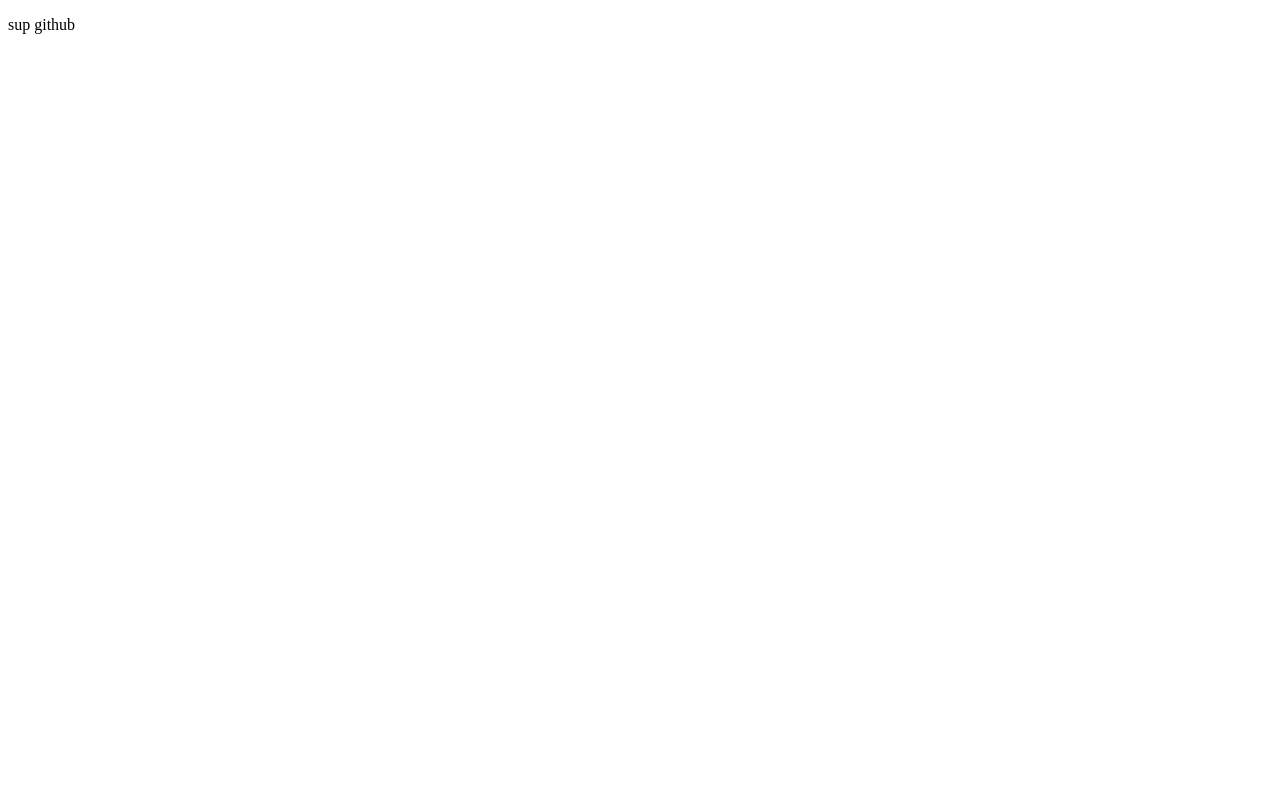
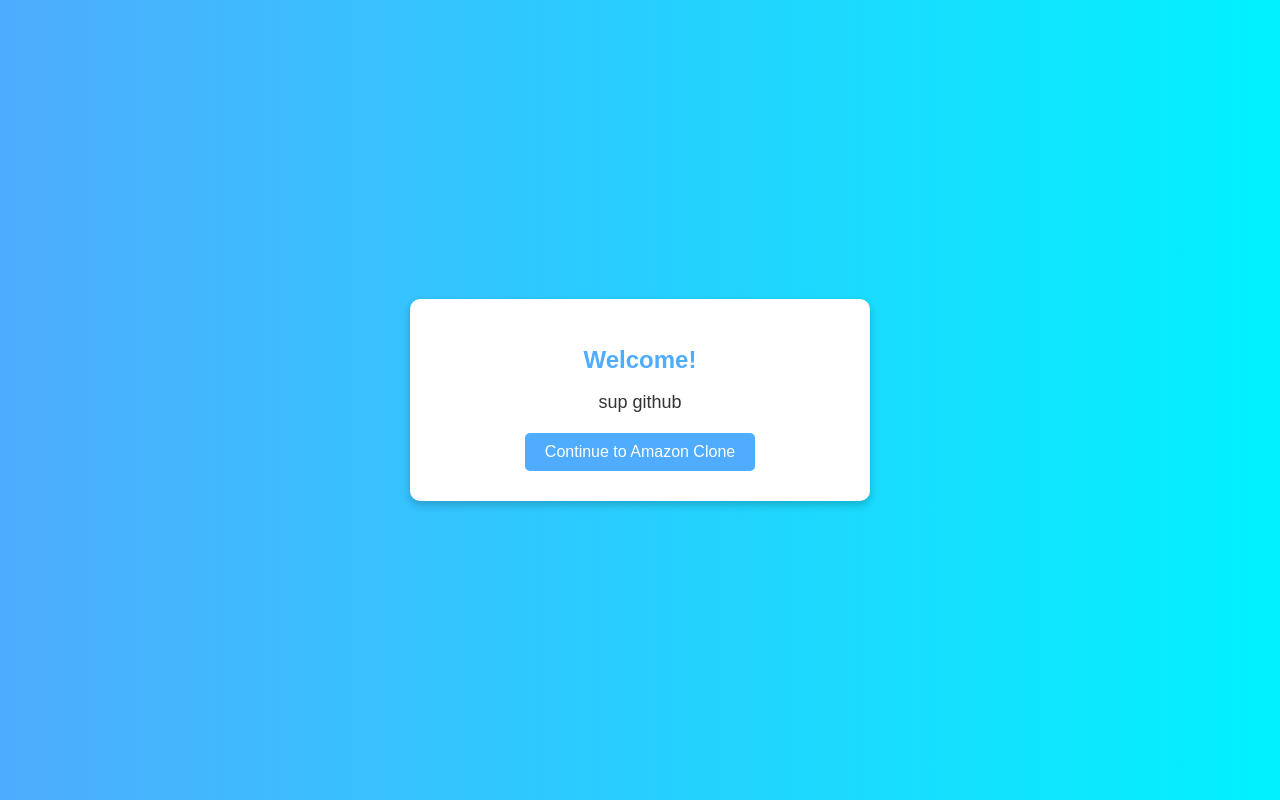
Before and after one commit to eligabsoriano/Amazon_Clone_JS, a plain HTML site: page index.html in a window 1280 px wide. Drawn offline with Linux system fonts and the light colour scheme.

Commit message:
more style in front

```diff
--- a/index.html
+++ b/index.html
@@ -3,9 +3,62 @@
 <head>
     <meta charset="UTF-8">
     <meta name="viewport" content="width=device-width, initial-scale=1.0">
-    <title>Document</title>
+    <title>Welcome Page</title>
+    <style>
+        body {
+            font-family: Arial, sans-serif;
+            background: linear-gradient(to right, #4facfe, #00f2fe);
+            color: #333;
+            margin: 0;
+            padding: 0;
+            display: flex;
+            justify-content: center;
+            align-items: center;
+            height: 100vh;
+        }
+
+        .container {
+            text-align: center;
+            background: #fff;
+            border-radius: 10px;
+            box-shadow: 0 4px 8px rgba(0, 0, 0, 0.2);
+            padding: 30px;
+            max-width: 400px;
+            width: 90%;
+        }
+
+        h1 {
+            color: #4facfe;
+            font-size: 24px;
+            margin-bottom: 10px;
+        }
+
+        p {
+            font-size: 18px;
+            margin-bottom: 20px;
+        }
+
+        a {
+            display: inline-block;
+            text-decoration: none;
+            color: #fff;
+            background: #4facfe;
+            padding: 10px 20px;
+            border-radius: 5px;
+            font-size: 16px;
+            transition: background 0.3s;
+        }
+
+        a:hover {
+            background: #00c6fb;
+        }
+    </style>
 </head>
 <body>
-    <p>sup github</p>
+    <div class="container">
+        <h1>Welcome!</h1>
+        <p>sup github</p>
+        <a href="amazon.html">Continue to Amazon Clone</a>
+    </div>
 </body>
 </html>
```
